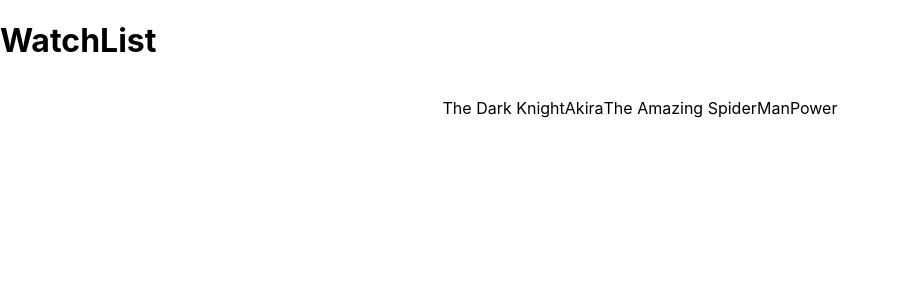
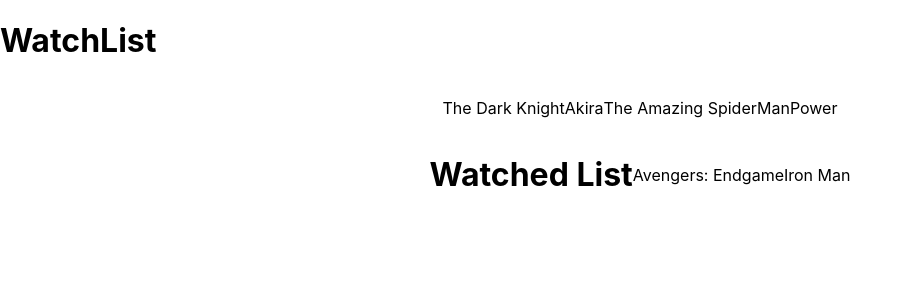
Before and after one commit to kalmansour/imovies-watchlist, a React (Create React App) app: page / in a window 1280 px wide. Shown: the top 300 px of the page, without its empty margins (0-912 px from the left). Built offline with nearby package versions, Linux system fonts and the light colour scheme.

Commit message:
Updated with movieStore!

```diff
--- a/package.json
+++ b/package.json
@@ -6,6 +6,8 @@
     "@testing-library/jest-dom": "^5.11.4",
     "@testing-library/react": "^11.1.0",
     "@testing-library/user-event": "^12.1.10",
+    "mobx": "^6.0.4",
+    "mobx-react": "^7.0.5",
     "react": "^17.0.1",
     "react-dom": "^17.0.1",
     "react-scripts": "4.0.0",
--- a/src/App.js
+++ b/src/App.js
@@ -1,11 +1,11 @@
 import MovieList from "./components/MovieList";
-import WatchedList from "./components/MovieList";
+import WatchedList from "./components/WatchedList";
 
 function App() {
   return (
     <div>
       <h1>WatchList</h1>
-      {/* <MovieList /> */}
+      <MovieList />
       <WatchedList />
     </div>
   );
--- a/src/components/MovieItem.js
+++ b/src/components/MovieItem.js
@@ -1,9 +1,5 @@
 const MovieItem = ({ movie }) => {
-  return (
-    <>
-      <p>{movie.title}</p>
-    </>
-  );
+  return <p>{movie.title}</p>;
 };
 
 export default MovieItem;
--- a/src/components/MovieList.js
+++ b/src/components/MovieList.js
@@ -1,13 +1,18 @@
-import movies from "./movies";
+import movieStore from "../stores/movieStore";
 import MovieItem from "./MovieItem";
+import { observer } from "mobx-react";
+
+//To watch
 
 //Styling
 import { ListWrapper } from "../styles";
 
 const MovieList = () => {
-  const movieList = movies.map((movie) => <MovieItem movie={movie} />);
+  const movieList = movieStore.movies.map((movie) => (
+    <MovieItem movie={movie} />
+  ));
 
   return <ListWrapper>{movieList}</ListWrapper>;
 };
 
-export default MovieList;
+export default observer(MovieList);
--- a/src/components/WatchedList.js
+++ b/src/components/WatchedList.js
@@ -1,16 +1,23 @@
+import movieStore from "../stores/movieStore";
+import { observer } from "mobx-react";
+
 //Styles
 import { ListWrapper } from "../styles";
 
-//Recieve event from MovieList "WatchedList" to add movie to watched list
-// Same styling for both lists
-//Add MovieWatchedItem
+//Components
+import MovieItem from "./MovieItem";
 
-const WatchedList = ({}) => {
+const WatchedList = () => {
+  const watchedList = movieStore.watchedmovies.map((watchedmovie) => (
+    <MovieItem movie={watchedmovie} />
+  ));
+
   return (
     <ListWrapper>
       <h1>Watched List</h1>
+      {watchedList}
     </ListWrapper>
   );
 };
 
-export default WatchedList;
+export default observer(WatchedList);
--- /dev/null
+++ b/src/components/watchedmovies.js
@@ -0,0 +1,10 @@
+const watchedmovies = [
+  {
+    title: "Avengers: Endgame",
+  },
+  {
+    title: "Iron Man",
+  },
+];
+
+export default watchedmovies;
--- /dev/null
+++ b/src/stores/movieStore.js
@@ -0,0 +1,18 @@
+import { makeObservable, observable } from "mobx";
+import movies from "../components/movies";
+import watchedmovies from "../components/watchedmovies";
+
+class MovieStore {
+  movies = movies;
+  watchedmovies = watchedmovies;
+
+  constructor() {
+    makeObservable(this, {
+      movies: observable,
+      watchedmovies: observable,
+    });
+  }
+}
+
+const movieStore = new MovieStore();
+export default movieStore;
```
Also changed, not shown: 1 other file (tests, documents, lock files or other folders).
